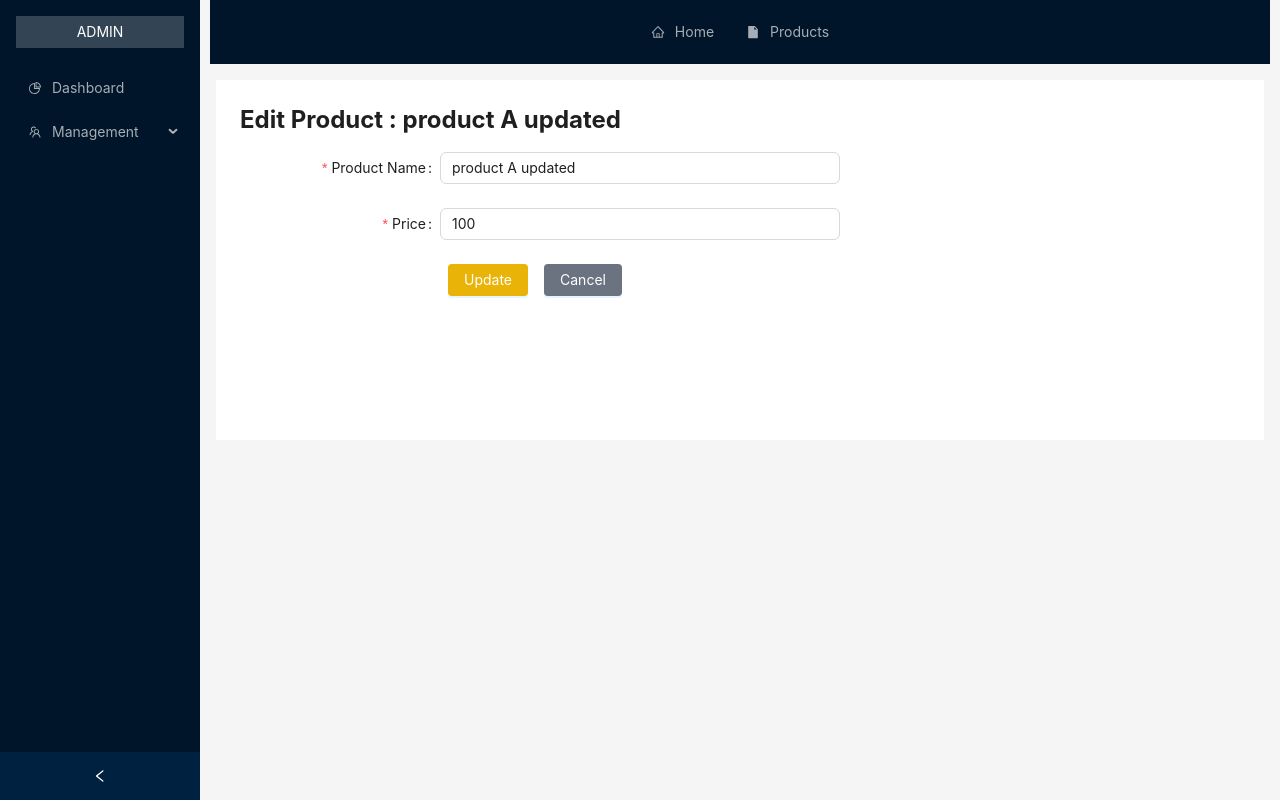
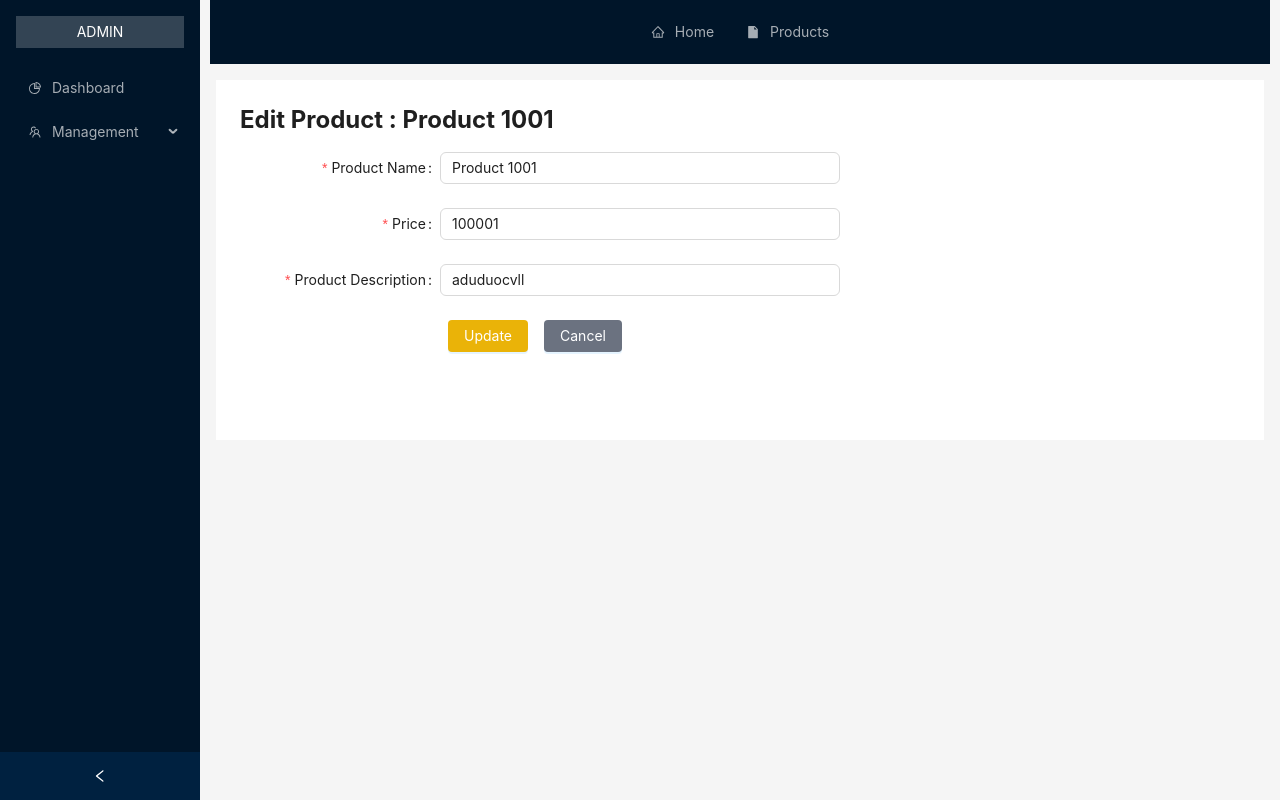
Before and after one commit to chuoi2taps/redux-learning, a React (Vite) app: page /admin/products/1/edit in a window 1280 px wide. Built offline with nearby package versions, Linux system fonts and the light colour scheme; data requests are answered from the project's data file.

Commit message:
update assignment 2

```diff
--- a/db.json
+++ b/db.json
@@ -1,29 +1,71 @@
 {
   "products": [
     {
-      "name": "product A updated",
-      "price": 100,
+      "name": "Product 1001",
+      "price": "100001",
+      "description": "aduduocvll",
       "id": 1
     },
     {
-      "id": 2,
-      "name": "product B",
-      "price": 200
+      "name": "product 1002 updated",
+      "price": "20000",
+      "description": "aduvip",
+      "id": 2
     },
     {
-      "id": 3,
-      "name": "product C",
-      "price": 200
-    },
-    {
-      "name": "được lắm",
-      "price": "444",
+      "name": "Product 1004",
+      "price": "44444",
+      "description": "duocvl",
       "id": 4
     },
     {
-      "name": "ađuaaa",
+      "name": "Product 1005",
+      "price": "12345",
+      "id": 5
+    },
+    {
+      "name": "Product 1006",
+      "price": "12345",
+      "id": 6
+    },
+    {
+      "name": "Product 1007",
       "price": "123",
-      "id": 5
+      "id": 7
+    },
+    {
+      "name": "Product 1009",
+      "price": "123",
+      "description": "description",
+      "id": 8
+    },
+    {
+      "name": "product 10001",
+      "price": "123232",
+      "id": 9
+    },
+    {
+      "name": "Product 1100",
+      "price": "12345",
+      "id": 10
+    },
+    {
+      "name": "Product vip",
+      "price": "123",
+      "description": "asdasda",
+      "id": 11
+    },
+    {
+      "name": "Product 1111",
+      "price": "233",
+      "description": "12345",
+      "id": 12
+    },
+    {
+      "name": "Product 21000",
+      "price": "123",
+      "description": "vipvl",
+      "id": 13
     }
   ]
 }
--- a/src/components/ProductAdd/index.tsx
+++ b/src/components/ProductAdd/index.tsx
@@ -6,6 +6,7 @@ import { useNavigate } from "react-router-dom";
 type FieldType = {
   name: string;
   price: number;
+  description: string
 };
 const ProductAdd = () => {
   const [messageApi, contextHolder] = message.useMessage();
@@ -71,6 +72,17 @@ const ProductAdd = () => {
         ]}>
           <Input />
         </Form.Item>
+        <Form.Item<FieldType>
+          label="Product Description"
+          name="description"
+          rules={[
+            { required: true, message: "Input your product description !" },
+            { min: 5, message: "At least 5 letters" },
+            { whitespace: true, message: "No whitespace !" },
+          ]}
+        >
+          <Input />
+        </Form.Item>
         <Form.Item wrapperCol={{ offset: 8, span: 16 }}>
           <Button type="primary" htmlType="submit" className="mx-2 bg-yellow-500 hover:bg-yellow-700 text-white rounded text-center" onClick={() => success()}>
             {isLoading ? (
--- a/src/components/ProductEdit/index.tsx
+++ b/src/components/ProductEdit/index.tsx
@@ -1,12 +1,12 @@
-import { useAddProductMutation, useGetProductByIdQuery, useUpdateProductMutation } from "../../api/product";
+import { useGetProductByIdQuery, useUpdateProductMutation } from "../../api/product";
 import { IProduct } from "../../interfaces/product";
 import { Form, Button, Input, Spin, message } from "antd";
 import { useEffect } from "react";
-import { AiOutlineLoading3Quarters } from "react-icons/ai";
 import { useNavigate, useParams } from "react-router-dom";
 type FieldType = {
   name: string;
   price: number;
+  description: string
 };
 const ProductEdit = () => {
   const [messageApi, contextHolder] = message.useMessage();
@@ -25,6 +25,7 @@ const ProductEdit = () => {
     form.setFieldsValue({
       name: productData?.name,
       price: productData?.price,
+      description: productData?.description,
     });
   }, [productData]);
 
@@ -84,6 +85,17 @@ const ProductEdit = () => {
          >
           <Input />
         </Form.Item>
+        <Form.Item<FieldType>
+          label="Product Description"
+          name="description"
+          rules={[
+            { required: true, message: "Input your product description !" },
+            { min: 5, message: "At least 5 letters" },
+            { whitespace: true, message: "No whitespace !" },
+          ]}
+        >
+          <Input />
+        </Form.Item>
         <Form.Item wrapperCol={{ offset: 8, span: 16 }}>
           <Button type="primary" htmlType="submit" className="mx-2 bg-yellow-500 hover:bg-yellow-700 text-white rounded text-center" onClick={() => success()}>
             {isLoading ? (
--- a/src/components/ProductList/index.tsx
+++ b/src/components/ProductList/index.tsx
@@ -8,10 +8,11 @@ const ProductList = () => {
   const confirm = (id: number) => {
     removeProduct(id)
   }
-  const dataSource = productData?.map(({ id, name, price }: IProduct) => ({
+  const dataSource = productData?.map(({ id, name, price, description}: IProduct) => ({
     key: id,
     name,
     price,
+    description,
   }));
   const columns = [
     {
@@ -27,6 +28,11 @@ const ProductList = () => {
       title: "Product Price",
       dataIndex: "price",
       key: "price",
+    },
+    {
+      title: "Description",
+      dataIndex: "description",
+      key: "description"
     },
     {
       title: "Action",
@@ -64,8 +70,8 @@ const ProductList = () => {
           </Link>
         </Button>
       </header>
-      {isRemovingSuccess && <Alert message="Delete success" type="success" />}
-      {isLoading ? <Skeleton active /> : <Table dataSource={dataSource} columns={columns} />}
+      {isRemovingSuccess && <Alert message={"Delete product successfully"} type="success" />}
+      {isLoading ? <Skeleton active /> : <Table dataSource={dataSource} columns={columns} pagination={{ pageSize: 3, showQuickJumper: true }}/>}
     </div>
   )
 }
--- a/src/interfaces/product.ts
+++ b/src/interfaces/product.ts
@@ -1,5 +1,6 @@
 export interface IProduct {
     id?: number|string;
     name: string;
-    price?:number
+    price?:number;
+    description?: string;
 }
--- /dev/null
+++ b/src/pages/Home/index.tsx
@@ -0,0 +1,13 @@
+import React from 'react'
+
+const Home = () => {
+  return (
+    <div>
+        <div className="my-3 max-w-7xl mx-auto ">
+                <img src="https://img.freepik.com/free-vector/sale-banner-with-product-description_1361-1333.jpg" width={"1335px"} alt="" />
+            </div>
+    </div>
+  )
+}
+
+export default Home
--- a/src/pages/List/index.tsx
+++ b/src/pages/List/index.tsx
@@ -1,18 +1,19 @@
 
 import { Link } from 'react-router-dom';
 import { useGetProductsQuery } from '../../api/product';
+import { Skeleton } from 'antd';
 
 
 const List = () => {
   const { data: productData, isLoading } = useGetProductsQuery()
-  if (isLoading) return <div>Loading...</div>;
+  if (isLoading) return <Skeleton active/>;
   return (
     <div className='max-w-7xl mx-auto'>
-      <div className='grid grid-cols-3 gap-4 py-4'>
+      <div className='grid grid-cols-3 gap-8 py-4'>
         {productData?.map((item: any) =>
           <div className='' key={item.id}>
             <div className='border-2 rounded items-center text-center px-2 py-4'>
-              <img src="https://picsum.photos/200/300" alt="" className='h-[100px] w-[200px] mx-auto' />
+              <img src="https://picsum.photos/200/300" alt="" className='h-[100px] w-[100px] mx-auto' />
               <h1 className='py-3'>Tên sản phẩm : {item.name}</h1>
               <h3>Giá: {item.price}</h3>
               <button className='bg-blue-500 hover:bg-blue-700 text-white py-2 px-4 rounded mx-2' ><Link to={`${item.id}`}>Xem chi tiết</Link></button>
--- /dev/null
+++ b/src/pages/Login/index.tsx
@@ -0,0 +1,79 @@
+import React, { useState } from 'react'
+import { useNavigate } from 'react-router-dom'
+import { useForm, SubmitHandler } from 'react-hook-form'
+import { Button, Checkbox, Form, Input, Upload, message } from 'antd';
+
+
+
+const Login = () => {
+
+  const navigate = useNavigate()
+
+
+  const onFinish = (values: ILogin) => {
+    onLogin(values).then(({ data }: any) => {
+      localStorage.setItem('accessToken', data.accessToken);
+      localStorage.setItem('userInfo', JSON.stringify(data.user));
+      message.error(data.message)
+    })
+      .then(() => {
+        window.location.href = '/';
+      })
+      .catch((error) => {
+        error.response.data.message
+          ? message.error(error.response.data.message)
+          : message.error('Lỗi không xác định')
+      });
+  }
+  return (
+    <div>
+      <Form
+        name="basic"
+        labelCol={{ span: 8 }}
+        wrapperCol={{ span: 16 }}
+        style={{ maxWidth: 600, margin: "0 auto", padding: "50px 0 0 0" }}
+        initialValues={{ remember: true }}
+        onFinish={onFinish}
+        autoComplete="off"
+      >
+        <Form.Item
+          label="Email"
+          name="email"
+          rules={[
+            {
+              required: true,
+              message: "Hãy nhập vào input"
+            },
+            { whitespace: true, message: "Không được để khoảng trắng" },
+          ]}
+        >
+          <Input />
+          { }
+        </Form.Item>
+
+        <Form.Item
+          label="Password"
+          name="password"
+          rules={[
+            {
+              required: true,
+              message: "Hãy nhập vào input"
+            },{ whitespace: true, message: "Không được để khoảng trắng" },
+          ]}
+        >
+          <Input.Password />
+        </Form.Item>
+
+        <Form.Item wrapperCol={{ offset: 8, span: 16 }}>
+          <Button className='bg-blue-500' type="primary" htmlType="submit">
+            Đăng nhập
+          </Button>
+        </Form.Item>
+      </Form>
+
+
+    </div>
+  )
+}
+
+export default Login
--- /dev/null
+++ b/src/pages/Register/index.tsx
@@ -0,0 +1,79 @@
+import React, { useState } from 'react'
+import { useNavigate } from 'react-router-dom'
+import { useForm, SubmitHandler } from 'react-hook-form'
+import { Button, Checkbox, Form, Input, Upload, message } from 'antd';
+
+
+
+const Login = () => {
+
+  const navigate = useNavigate()
+
+
+  const onFinish = (values: ILogin) => {
+    onLogin(values).then(({ data }: any) => {
+      localStorage.setItem('accessToken', data.accessToken);
+      localStorage.setItem('userInfo', JSON.stringify(data.user));
+      message.error(data.message)
+    })
+      .then(() => {
+        window.location.href = '/';
+      })
+      .catch((error) => {
+        error.response.data.message
+          ? message.error(error.response.data.message)
+          : message.error('Lỗi không xác định')
+      });
+  }
+  return (
+    <div>
+      <Form
+        name="basic"
+        labelCol={{ span: 8 }}
+        wrapperCol={{ span: 16 }}
+        style={{ maxWidth: 600, margin: "0 auto", padding: "50px 0 0 0" }}
+        initialValues={{ remember: true }}
+        onFinish={onFinish}
+        autoComplete="off"
+      >
+        <Form.Item
+          label="Email"
+          name="email"
+          rules={[
+            {
+              required: true,
+              message: "Hãy nhập vào input"
+            },
+            { whitespace: true, message: "Không được để khoảng trắng" },
+          ]}
+        >
+          <Input />
+          { }
+        </Form.Item>
+
+        <Form.Item
+          label="Password"
+          name="password"
+          rules={[
+            {
+              required: true,
+              message: "Hãy nhập vào input"
+            },{ whitespace: true, message: "Không được để khoảng trắng" },
+          ]}
+        >
+          <Input.Password />
+        </Form.Item>
+
+        <Form.Item wrapperCol={{ offset: 8, span: 16 }}>
+          <Button className='bg-blue-500' type="primary" htmlType="submit">
+            Đăng nhập
+          </Button>
+        </Form.Item>
+      </Form>
+
+
+    </div>
+  )
+}
+
+export default Login
--- a/src/routes/routes.tsx
+++ b/src/routes/routes.tsx
@@ -6,12 +6,13 @@ import AdminLayout from "../pages/Layouts/AdminLayout";
 import WebsiteLayout from "../pages/Layouts/WebappLayout";
 import ProductEdit from "../components/ProductEdit";
 import Detail from "../pages/Detail";
+import Home from "../pages/Home";
 
 export const router = createBrowserRouter([
     { path: "/",
     element: <WebsiteLayout/>,
     children:[
-        { index:true, element: <div>Home Page</div> },
+        { index:true, element: <Home/> },
         { path: "/products", element: <List/> },
         { path: "/products/:id", element: <Detail/> },
     ]},
```
Also changed, not shown: src/api/auth.tsx (added), src/interfaces/user.ts (added).
